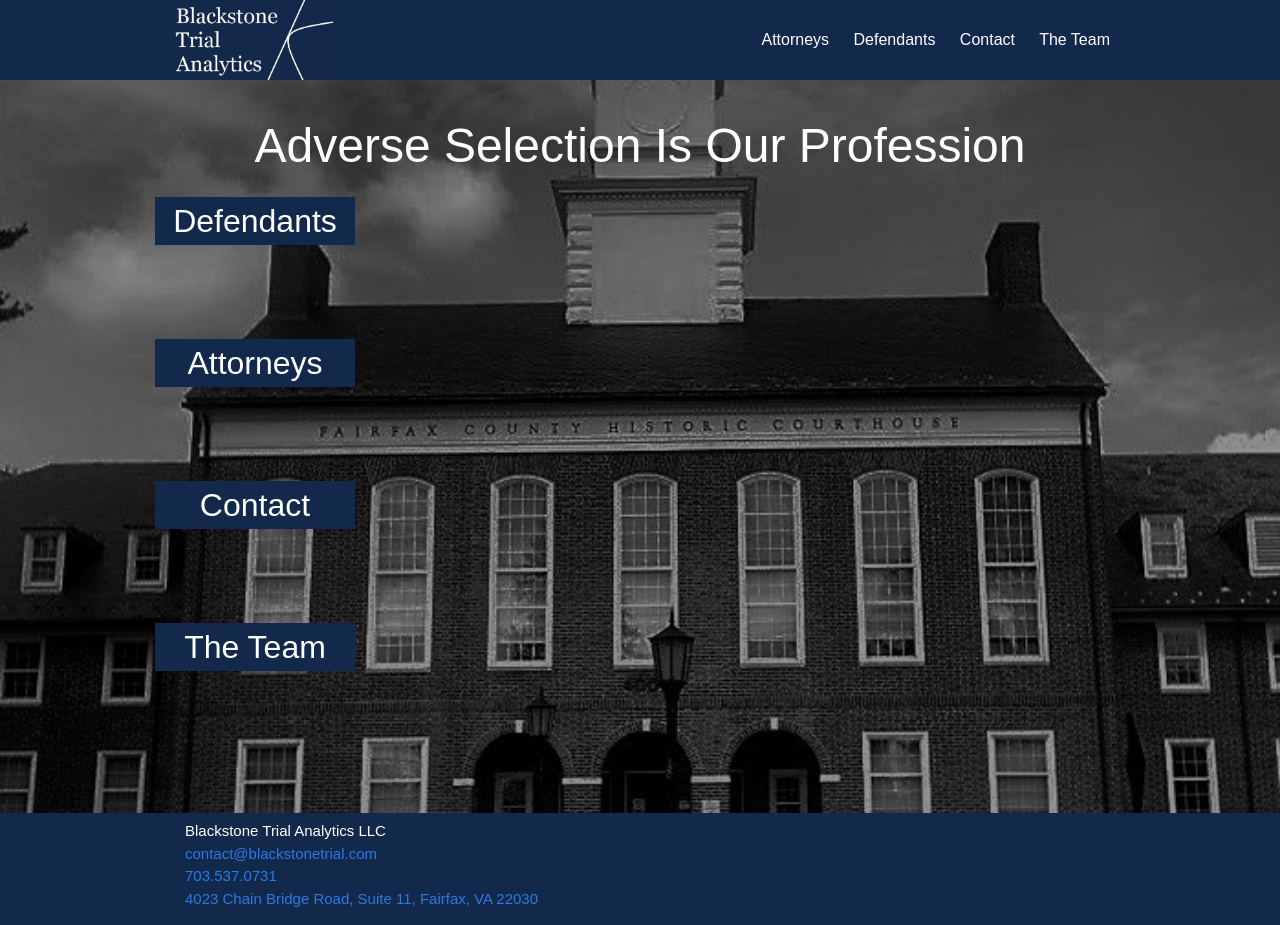
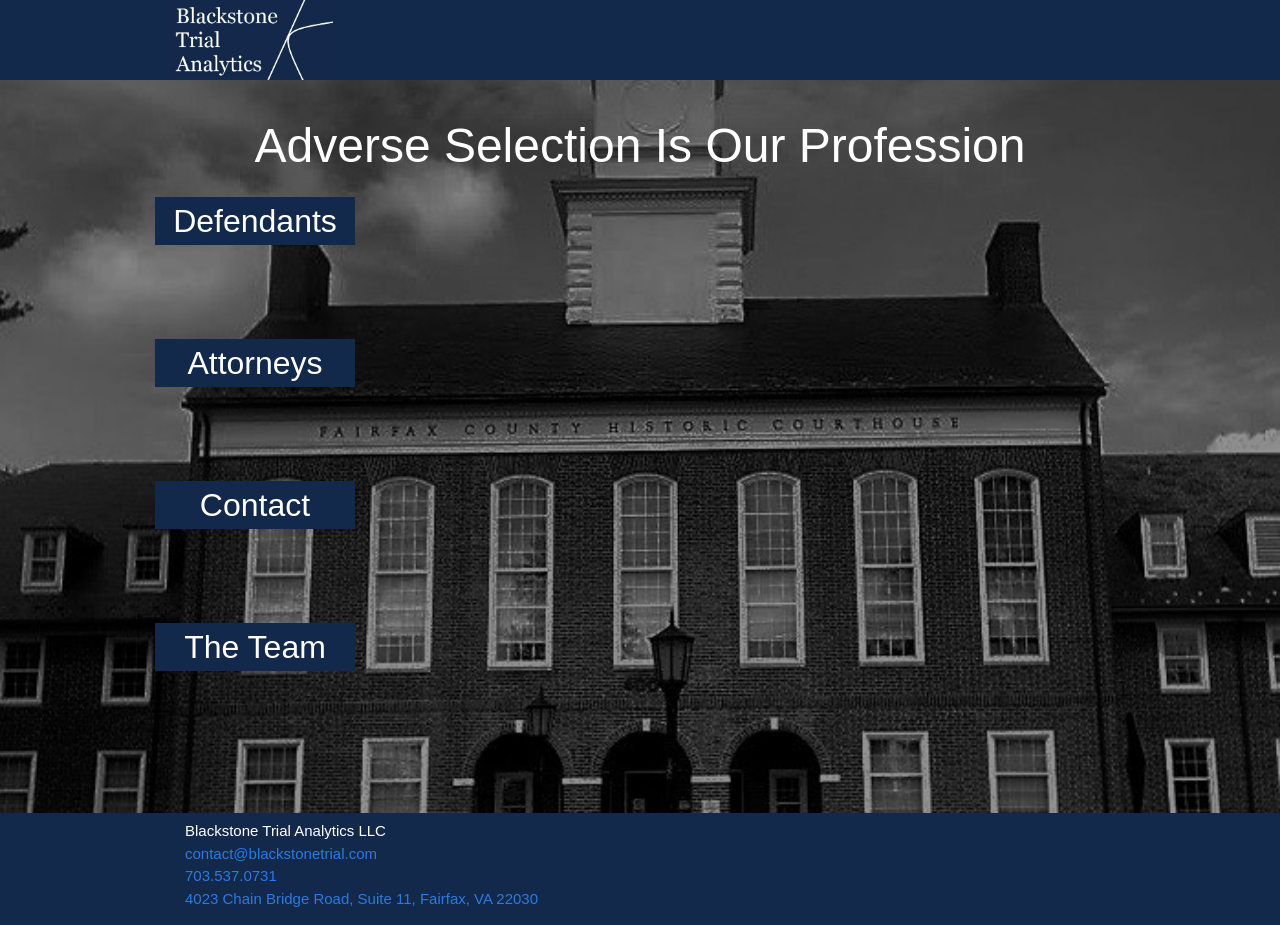
Before and after one commit to BlackstoneTrialAnalytics/BlackstoneTrialAnalytics.github.io, a Jekyll site: the page built from index.html, in a window 1280 px wide. Built offline with Jekyll 4.4.1, drawn with Linux system fonts in a browser that asks for light colours.

Commit message:
Nav bar update
Removed nav bar from splash page
reordered nav page on remaining pages

```diff
--- a/_includes/header.html
+++ b/_includes/header.html
@@ -6,6 +6,7 @@
 	<img src="{{site.baseurl}}/0.jpg" height="80"/>
 	</a>
 
+	{% if page.title != 'home' %}
     <nav class="site-nav">
       <a href="#" class="menu-icon">
         <svg viewBox="0 0 18 15">
@@ -16,14 +17,13 @@
       </a>
 
       <div class="trigger">
-        {% for my_page in site.pages %}
-          {% if my_page.title %}
-          <a class="page-link" href="{{ my_page.url | prepend: site.baseurl }}">{{ my_page.title }}</a>
-          {% endif %}
-        {% endfor %}
+          <a class="page-link" href="/defendants">Defendants</a>
+		  <a class="page-link" href="/attorneys">Attorneys</a>
+		  <a class="page-link" href="/contact">Contact</a>
+		  <a class="page-link" href="/team">The Team</a>
       </div>
     </nav>
-
+{% endif %}
   </div>
 
 </header>
--- a/index.html
+++ b/index.html
@@ -1,5 +1,6 @@
 ---
 layout: default
+title: home
 ---
 <div class="home" style="width:100%;">
   <h1 style="color:white; text-align:center; font-weight:200; font-size:3em; ">Adverse Selection Is Our Profession</h1>
```
Also changed, not shown: The Team/index.html (+9 -9 lines).
